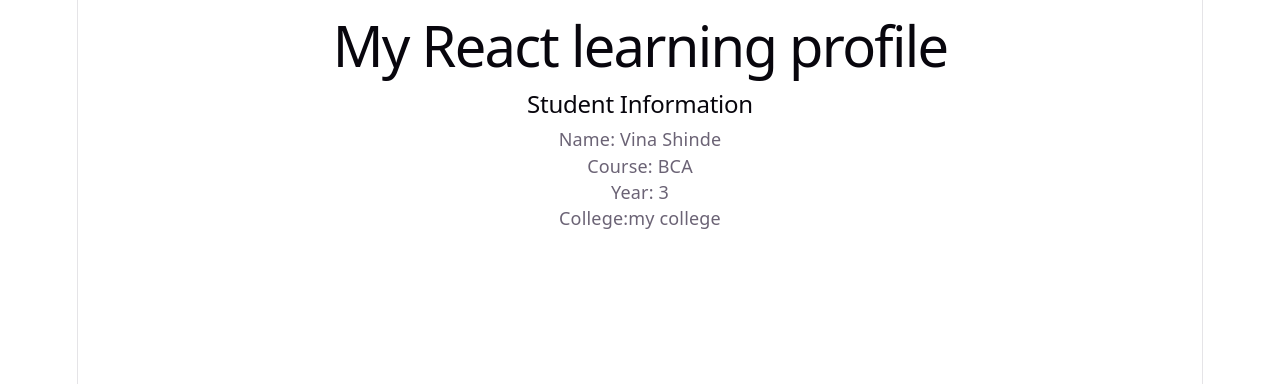
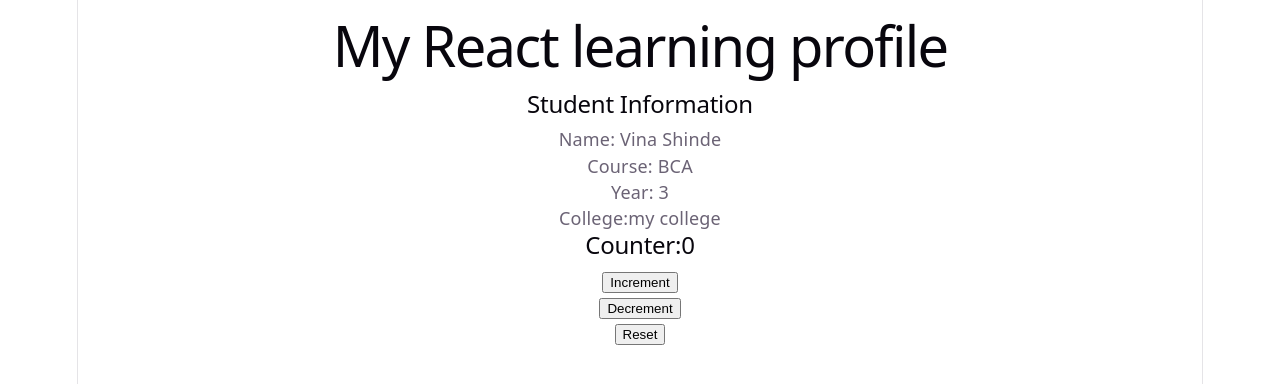
Before and after one commit to Vina3006/my-first-react, a React (Vite) app: page / in a window 1280 px wide. Shown: the top 384 px of the page. Built offline with nearby package versions, Linux system fonts and the light colour scheme.

Commit message:
Practiced useState and State management

```diff
--- a/src/App.jsx
+++ b/src/App.jsx
@@ -1,6 +1,9 @@
 import StudentInfo from "./studentInfo";
+import { useState } from "react";
 function App() {
-  return (
+  const [count, setCount] = useState(0);
+
+   return (
     <div>
       <h1>My React learning profile</h1>
       <StudentInfo
@@ -9,8 +12,13 @@
       year={3}
       college="my college"
        />
+       <h2>Counter:{count}</h2>
+
+       <button onClick={() => setCount(count + 1) }>Increment</button> <br  />
+       <button onClick={() => setCount(count - 1) }>Decrement</button> <br />
+       <button onClick={() => setCount(0) }>Reset</button>
     </div>
   );
-}
 
+};
 export default App;
```
